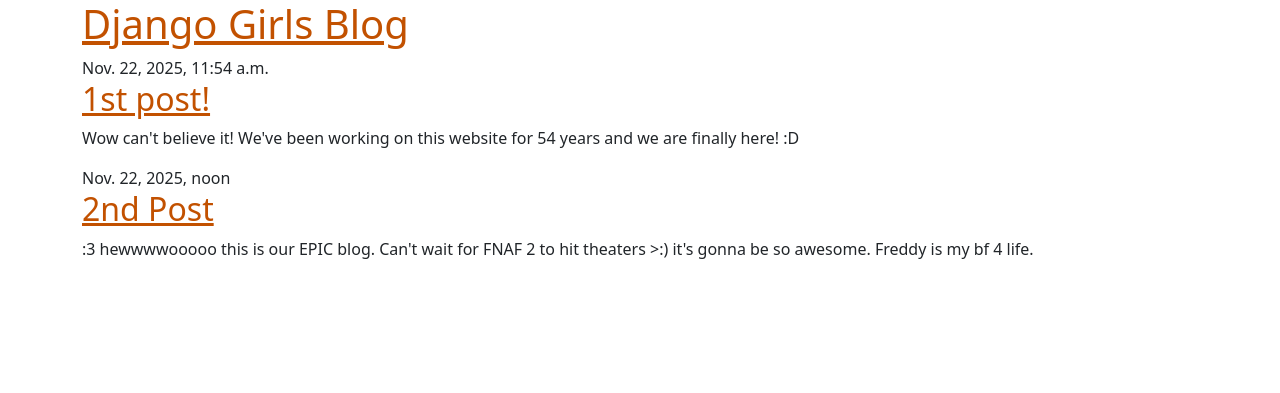
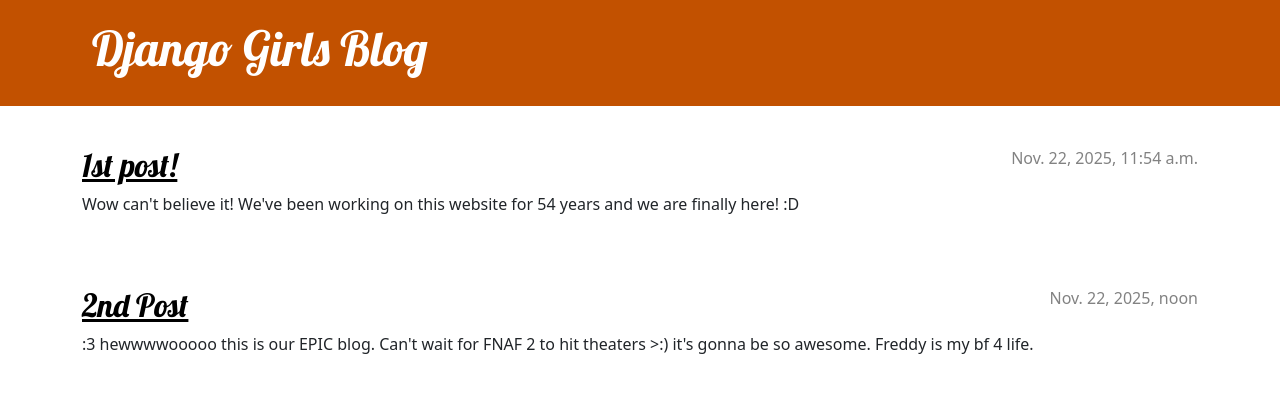
Before and after one commit to hugheshannah1999-tech/my-first-blog-again, a Django app: page / in a window 1280 px wide. Shown: the top 393 px of the page. Run offline with Django 5.2, Linux system fonts and the light colour scheme; data comes from the database, SQL or seed files in the repository.

Commit message:
Update blog.css

```diff
--- a/blog/static/css/blog.css
+++ b/blog/static/css/blog.css
@@ -1,3 +1,71 @@
-h1 a, h2 a {
+.page-header {
+    background-color: #C25100;
+    margin-top: 0;
+    margin-bottom: 40px;
+    padding: 20px 20px 20px 40px;
+}
+
+.page-header h1,
+.page-header h1 a,
+.page-header h1 a:visited,
+.page-header h1 a:active {
+    color: #ffffff;
+    font-size: 36pt;
+    text-decoration: none;
+}
+
+h1,
+h2,
+h3,
+h4 {
+    font-family: 'Lobster', cursive;
+}
+
+.date {
+    color: #828282;
+}
+
+.save {
+    float: right;
+}
+
+.post-form textarea,
+.post-form input {
+    width: 100%;
+}
+
+.top-menu,
+.top-menu:hover,
+.top-menu:visited {
+    color: #ffffff;
+    float: right;
+    font-size: 26pt;
+    margin-right: 20px;
+}
+
+.post {
+    margin-bottom: 70px;
+}
+
+.post h2 a,
+.post h2 a:visited {
+    color: #000000;
+}
+
+.post > .date,
+.post > .actions {
+    float: right;
+}
+
+.btn-secondary,
+.btn-secondary:visited {
     color: #C25100;
+    background: none;
+    border-color: #C25100;
+    margin-left: 15px;
 }
+
+.btn-secondary:hover {
+    color: #FFFFFF;
+    background-color: #C25100;
+}
```
